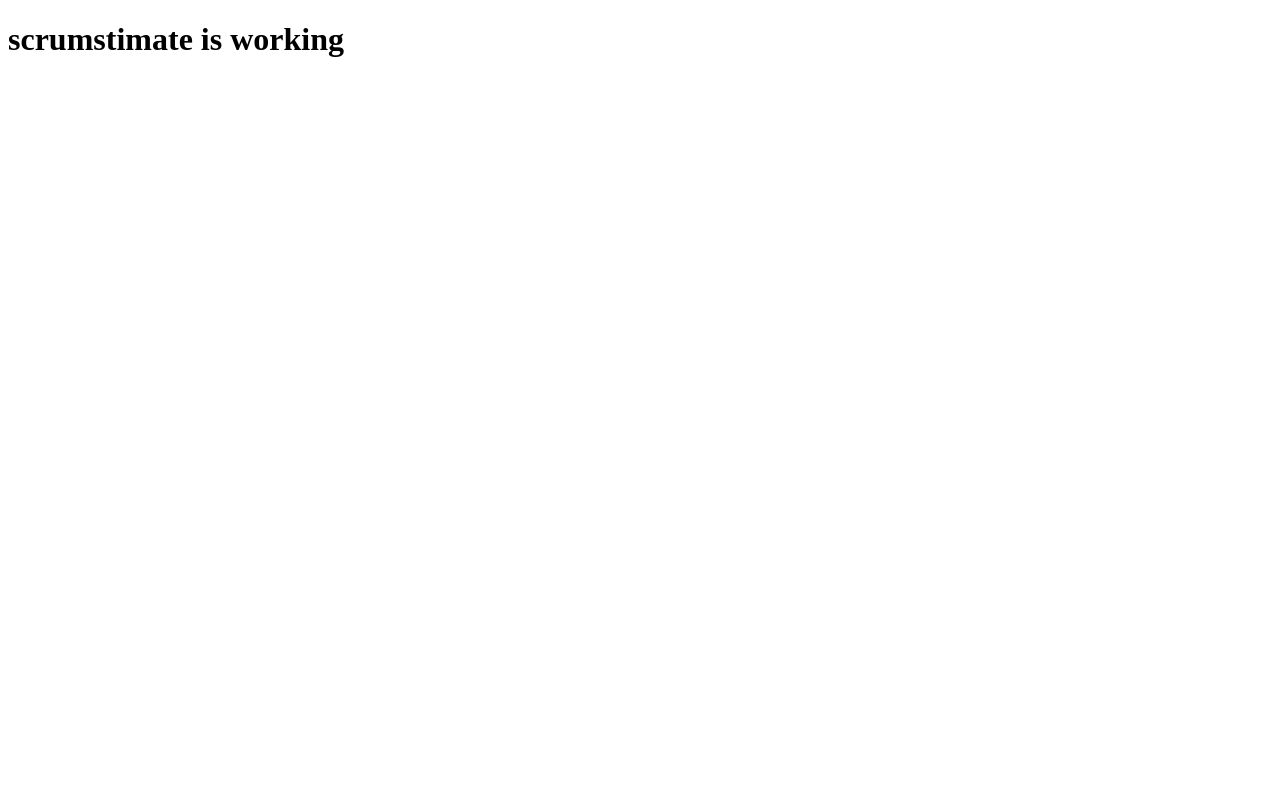
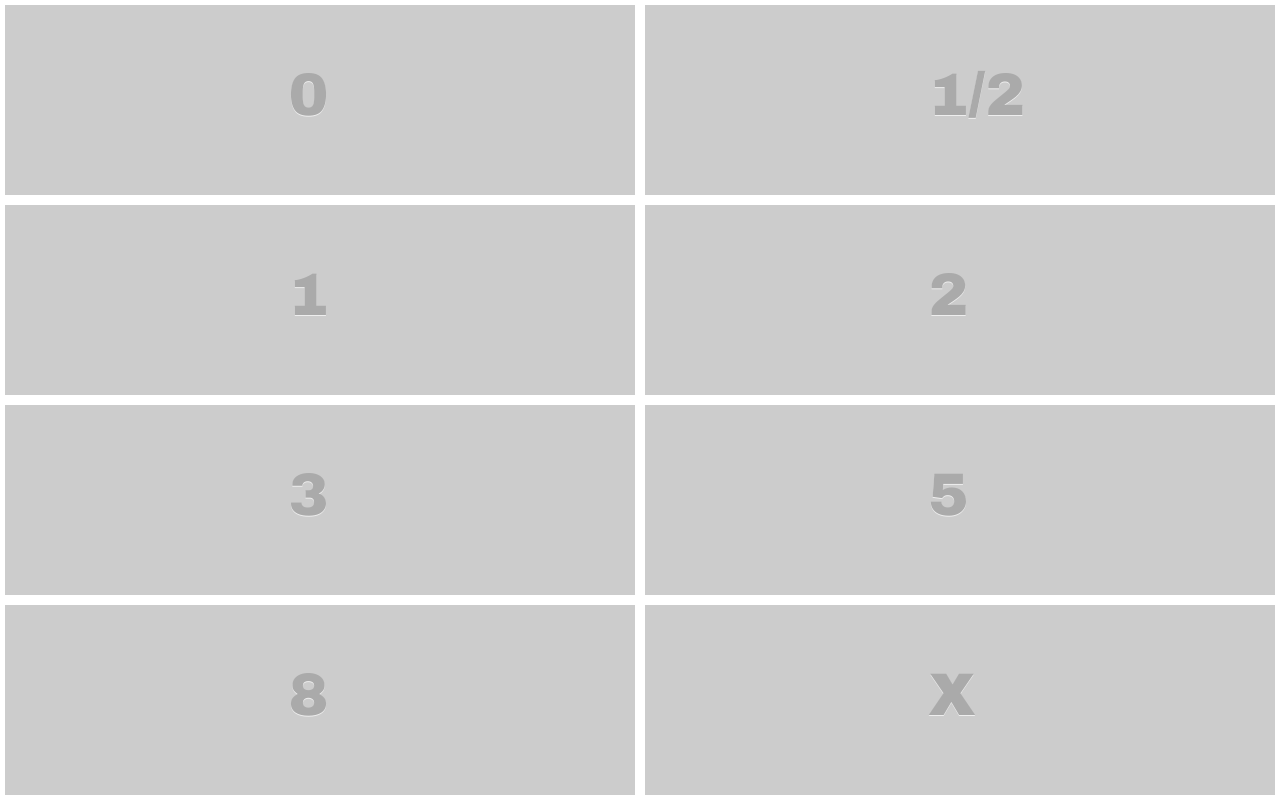
Before and after one commit to therealedsheenan/scrumstimate, an Angular app: page / in a window 1280 px wide. Built offline with nearby package versions, Linux system fonts and the light colour scheme.

Commit message:
finalize ui

```diff
--- a/angular-cli.json
+++ b/angular-cli.json
@@ -21,8 +21,8 @@
         "styles.css"
       ],
       "scripts": [],
+      "environmentSource": "environments/environment.ts",
       "environments": {
-        "source": "environments/environment.ts",
         "dev": "environments/environment.ts",
         "prod": "environments/environment.prod.ts"
       }
--- a/package.json
+++ b/package.json
@@ -26,10 +26,10 @@
     "zone.js": "^0.7.2"
   },
   "devDependencies": {
+    "@angular/cli": "^1.1.0",
     "@angular/compiler-cli": "^2.3.1",
     "@types/jasmine": "2.5.38",
     "@types/node": "^6.0.42",
-    "angular-cli": "1.0.0-beta.28.3",
     "codelyzer": "~2.0.0-beta.1",
     "jasmine-core": "2.5.2",
     "jasmine-spec-reporter": "2.5.0",
--- a/src/app/app.component.css
+++ b/src/app/app.component.css
@@ -0,0 +1,73 @@
+
+.wrapper {
+  display: flex;
+  flex-flow: row wrap;
+  width: 100%;
+  height: 100vh;
+}
+
+input[type="radio"]{
+  -webkit-appearance:none;
+  background:#ccc;
+  width: 50%;
+  height: 25%;
+  cursor:pointer;
+  -webkit-transition:all 500ms;
+  position:relative;
+  border: 5px solid white;
+}
+
+input[type="radio"]:checked{
+  background:#3af;
+  -webkit-transform:scale(-1, 1);
+}
+
+input[type="radio"]:after{
+  content:"X";
+  color:#aaa;
+  font-weight:bold;
+  font:60px "arial black";
+  display:block;
+  text-shadow:#eee 0 1px 0;
+  position:absolute;
+  top: 30%;
+  left: 45%;
+  text-align: center;
+}
+
+input.zero[type="radio"]:after{
+  content:"0";
+}
+
+input.half[type="radio"]:after{
+  content:"1/2";
+}
+
+input.one[type="radio"]:after{
+  content:"1";
+}
+
+input.two[type="radio"]:after{
+  content:"2";
+}
+
+input.three[type="radio"]:after{
+  content:"3";
+}
+
+input.five[type="radio"]:after{
+  content:"5";
+}
+
+input.eight[type="radio"]:after{
+  content:"8";
+}
+
+input.infinite[type="radio"]:after{
+  content:"∞";
+}
+
+input[type="radio"]:checked:after{
+  color:#fff;
+  text-shadow:#07e 0 -1px 0;
+}
--- a/src/app/app.component.html
+++ b/src/app/app.component.html
@@ -1,3 +1,10 @@
-<h1>
-  {{title}}
-</h1>
+<div class="wrapper">
+  <input class="zero" type="radio" name="estimate" value="0"/>
+  <input class="half" type="radio" name="estimate" value="0.5"/>
+  <input class="one" type="radio" name="estimate" value="1"/>
+  <input class="two" type="radio" name="estimate" value="2"/>
+  <input class="three" type="radio" name="estimate" value="3"/>
+  <input class="five" type="radio" name="estimate" value="5"/>
+  <input class="eight" type="radio" name="estimate" value="8"/>
+  <input class="infiinite" type="radio" name="estimate" value="-"/>
+</div>
--- a/src/styles.css
+++ b/src/styles.css
@@ -1 +1,448 @@
 /* You can add global styles to this file, and also import other style files */
+/*! normalize.css v7.0.0 | MIT License | github.com/necolas/normalize.css */
+
+/* Document
+   ========================================================================== */
+
+/**
+ * 1. Correct the line height in all browsers.
+ * 2. Prevent adjustments of font size after orientation changes in
+ *    IE on Windows Phone and in iOS.
+ */
+
+html {
+  line-height: 1.15; /* 1 */
+  -ms-text-size-adjust: 100%; /* 2 */
+  -webkit-text-size-adjust: 100%; /* 2 */
+}
+
+/* Sections
+   ========================================================================== */
+
+/**
+ * Remove the margin in all browsers (opinionated).
+ */
+
+body {
+  margin: 0;
+}
+
+/**
+ * Add the correct display in IE 9-.
+ */
+
+article,
+aside,
+footer,
+header,
+nav,
+section {
+  display: block;
+}
+
+/**
+ * Correct the font size and margin on `h1` elements within `section` and
+ * `article` contexts in Chrome, Firefox, and Safari.
+ */
+
+h1 {
+  font-size: 2em;
+  margin: 0.67em 0;
+}
+
+/* Grouping content
+   ========================================================================== */
+
+/**
+ * Add the correct display in IE 9-.
+ * 1. Add the correct display in IE.
+ */
+
+figcaption,
+figure,
+main { /* 1 */
+  display: block;
+}
+
+/**
+ * Add the correct margin in IE 8.
+ */
+
+figure {
+  margin: 1em 40px;
+}
+
+/**
+ * 1. Add the correct box sizing in Firefox.
+ * 2. Show the overflow in Edge and IE.
+ */
+
+hr {
+  box-sizing: content-box; /* 1 */
+  height: 0; /* 1 */
+  overflow: visible; /* 2 */
+}
+
+/**
+ * 1. Correct the inheritance and scaling of font size in all browsers.
+ * 2. Correct the odd `em` font sizing in all browsers.
+ */
+
+pre {
+  font-family: monospace, monospace; /* 1 */
+  font-size: 1em; /* 2 */
+}
+
+/* Text-level semantics
+   ========================================================================== */
+
+/**
+ * 1. Remove the gray background on active links in IE 10.
+ * 2. Remove gaps in links underline in iOS 8+ and Safari 8+.
+ */
+
+a {
+  background-color: transparent; /* 1 */
+  -webkit-text-decoration-skip: objects; /* 2 */
+}
+
+/**
+ * 1. Remove the bottom border in Chrome 57- and Firefox 39-.
+ * 2. Add the correct text decoration in Chrome, Edge, IE, Opera, and Safari.
+ */
+
+abbr[title] {
+  border-bottom: none; /* 1 */
+  text-decoration: underline; /* 2 */
+  text-decoration: underline dotted; /* 2 */
+}
+
+/**
+ * Prevent the duplicate application of `bolder` by the next rule in Safari 6.
+ */
+
+b,
+strong {
+  font-weight: inherit;
+}
+
+/**
+ * Add the correct font weight in Chrome, Edge, and Safari.
+ */
+
+b,
+strong {
+  font-weight: bolder;
+}
+
+/**
+ * 1. Correct the inheritance and scaling of font size in all browsers.
+ * 2. Correct the odd `em` font sizing in all browsers.
+ */
+
+code,
+kbd,
+samp {
+  font-family: monospace, monospace; /* 1 */
+  font-size: 1em; /* 2 */
+}
+
+/**
+ * Add the correct font style in Android 4.3-.
+ */
+
+dfn {
+  font-style: italic;
+}
+
+/**
+ * Add the correct background and color in IE 9-.
+ */
+
+mark {
+  background-color: #ff0;
+  color: #000;
+}
+
+/**
+ * Add the correct font size in all browsers.
+ */
+
+small {
+  font-size: 80%;
+}
+
+/**
+ * Prevent `sub` and `sup` elements from affecting the line height in
+ * all browsers.
+ */
+
+sub,
+sup {
+  font-size: 75%;
+  line-height: 0;
+  position: relative;
+  vertical-align: baseline;
+}
+
+sub {
+  bottom: -0.25em;
+}
+
+sup {
+  top: -0.5em;
+}
+
+/* Embedded content
+   ========================================================================== */
+
+/**
+ * Add the correct display in IE 9-.
+ */
+
+audio,
+video {
+  display: inline-block;
+}
+
+/**
+ * Add the correct display in iOS 4-7.
+ */
+
+audio:not([controls]) {
+  display: none;
+  height: 0;
+}
+
+/**
+ * Remove the border on images inside links in IE 10-.
+ */
+
+img {
+  border-style: none;
+}
+
+/**
+ * Hide the overflow in IE.
+ */
+
+svg:not(:root) {
+  overflow: hidden;
+}
+
+/* Forms
+   ========================================================================== */
+
+/**
+ * 1. Change the font styles in all browsers (opinionated).
+ * 2. Remove the margin in Firefox and Safari.
+ */
+
+button,
+input,
+optgroup,
+select,
+textarea {
+  font-family: sans-serif; /* 1 */
+  font-size: 100%; /* 1 */
+  line-height: 1.15; /* 1 */
+  margin: 0; /* 2 */
+}
+
+/**
+ * Show the overflow in IE.
+ * 1. Show the overflow in Edge.
+ */
+
+button,
+input { /* 1 */
+  overflow: visible;
+}
+
+/**
+ * Remove the inheritance of text transform in Edge, Firefox, and IE.
+ * 1. Remove the inheritance of text transform in Firefox.
+ */
+
+button,
+select { /* 1 */
+  text-transform: none;
+}
+
+/**
+ * 1. Prevent a WebKit bug where (2) destroys native `audio` and `video`
+ *    controls in Android 4.
+ * 2. Correct the inability to style clickable types in iOS and Safari.
+ */
+
+button,
+html [type="button"], /* 1 */
+[type="reset"],
+[type="submit"] {
+  -webkit-appearance: button; /* 2 */
+}
+
+/**
+ * Remove the inner border and padding in Firefox.
+ */
+
+button::-moz-focus-inner,
+[type="button"]::-moz-focus-inner,
+[type="reset"]::-moz-focus-inner,
+[type="submit"]::-moz-focus-inner {
+  border-style: none;
+  padding: 0;
+}
+
+/**
+ * Restore the focus styles unset by the previous rule.
+ */
+
+button:-moz-focusring,
+[type="button"]:-moz-focusring,
+[type="reset"]:-moz-focusring,
+[type="submit"]:-moz-focusring {
+  outline: 1px dotted ButtonText;
+}
+
+/**
+ * Correct the padding in Firefox.
+ */
+
+fieldset {
+  padding: 0.35em 0.75em 0.625em;
+}
+
+/**
+ * 1. Correct the text wrapping in Edge and IE.
+ * 2. Correct the color inheritance from `fieldset` elements in IE.
+ * 3. Remove the padding so developers are not caught out when they zero out
+ *    `fieldset` elements in all browsers.
+ */
+
+legend {
+  box-sizing: border-box; /* 1 */
+  color: inherit; /* 2 */
+  display: table; /* 1 */
+  max-width: 100%; /* 1 */
+  padding: 0; /* 3 */
+  white-space: normal; /* 1 */
+}
+
+/**
+ * 1. Add the correct display in IE 9-.
+ * 2. Add the correct vertical alignment in Chrome, Firefox, and Opera.
+ */
+
+progress {
+  display: inline-block; /* 1 */
+  vertical-align: baseline; /* 2 */
+}
+
+/**
+ * Remove the default vertical scrollbar in IE.
+ */
+
+textarea {
+  overflow: auto;
+}
+
+/**
+ * 1. Add the correct box sizing in IE 10-.
+ * 2. Remove the padding in IE 10-.
+ */
+
+[type="checkbox"],
+[type="radio"] {
+  box-sizing: border-box; /* 1 */
+  padding: 0; /* 2 */
+}
+
+/**
+ * Correct the cursor style of increment and decrement buttons in Chrome.
+ */
+
+[type="number"]::-webkit-inner-spin-button,
+[type="number"]::-webkit-outer-spin-button {
+  height: auto;
+}
+
+/**
+ * 1. Correct the odd appearance in Chrome and Safari.
+ * 2. Correct the outline style in Safari.
+ */
+
+[type="search"] {
+  -webkit-appearance: textfield; /* 1 */
+  outline-offset: -2px; /* 2 */
+}
+
+/**
+ * Remove the inner padding and cancel buttons in Chrome and Safari on macOS.
+ */
+
+[type="search"]::-webkit-search-cancel-button,
+[type="search"]::-webkit-search-decoration {
+  -webkit-appearance: none;
+}
+
+/**
+ * 1. Correct the inability to style clickable types in iOS and Safari.
+ * 2. Change font properties to `inherit` in Safari.
+ */
+
+::-webkit-file-upload-button {
+  -webkit-appearance: button; /* 1 */
+  font: inherit; /* 2 */
+}
+
+/* Interactive
+   ========================================================================== */
+
+/*
+ * Add the correct display in IE 9-.
+ * 1. Add the correct display in Edge, IE, and Firefox.
+ */
+
+details, /* 1 */
+menu {
+  display: block;
+}
+
+/*
+ * Add the correct display in all browsers.
+ */
+
+summary {
+  display: list-item;
+}
+
+/* Scripting
+   ========================================================================== */
+
+/**
+ * Add the correct display in IE 9-.
+ */
+
+canvas {
+  display: inline-block;
+}
+
+/**
+ * Add the correct display in IE.
+ */
+
+template {
+  display: none;
+}
+
+/* Hidden
+   ========================================================================== */
+
+/**
+ * Add the correct display in IE 10-.
+ */
+
+[hidden] {
+  display: none;
+}
```
Also changed, not shown: 1 other file (tests, documents, lock files or other folders).
